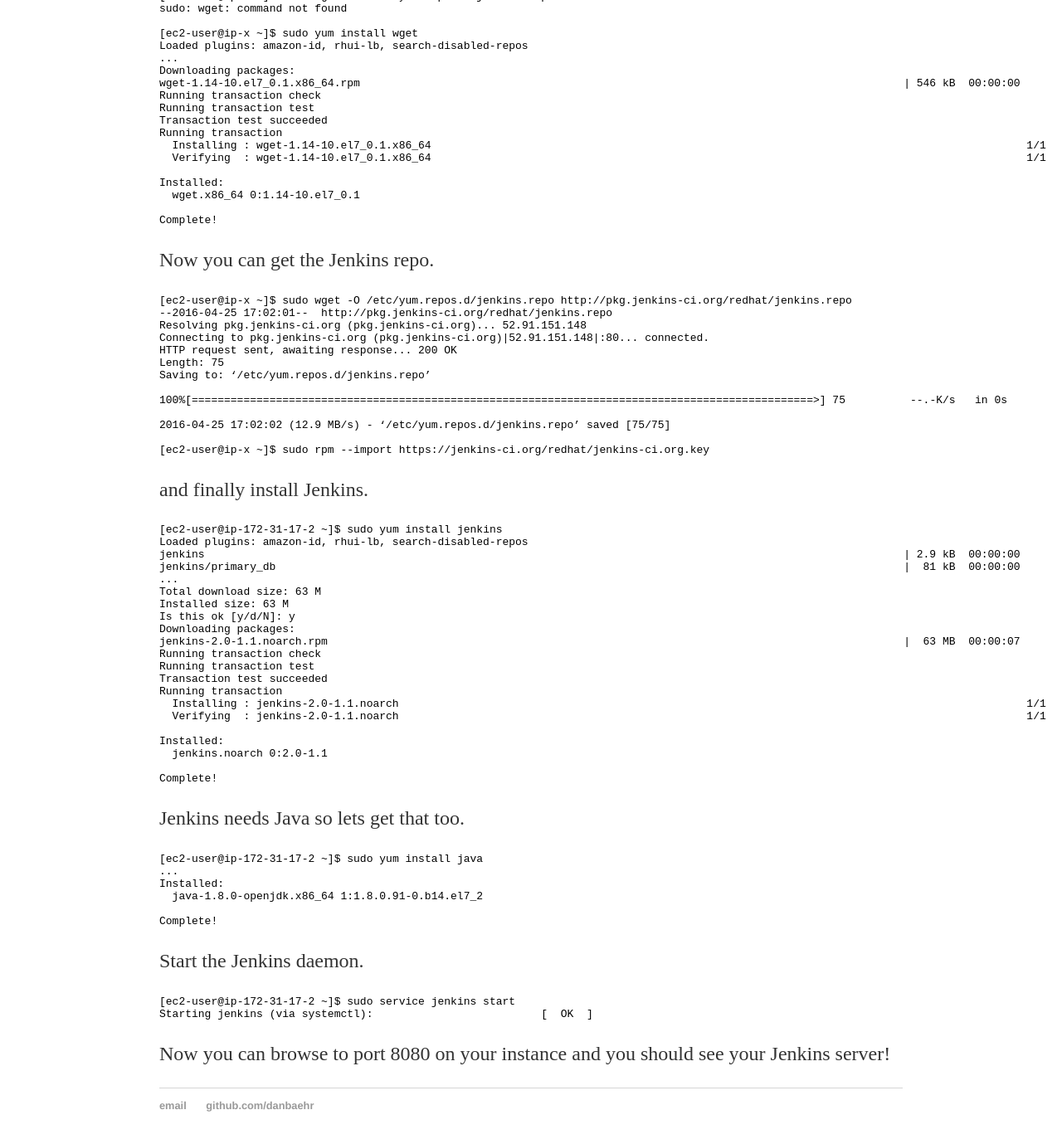
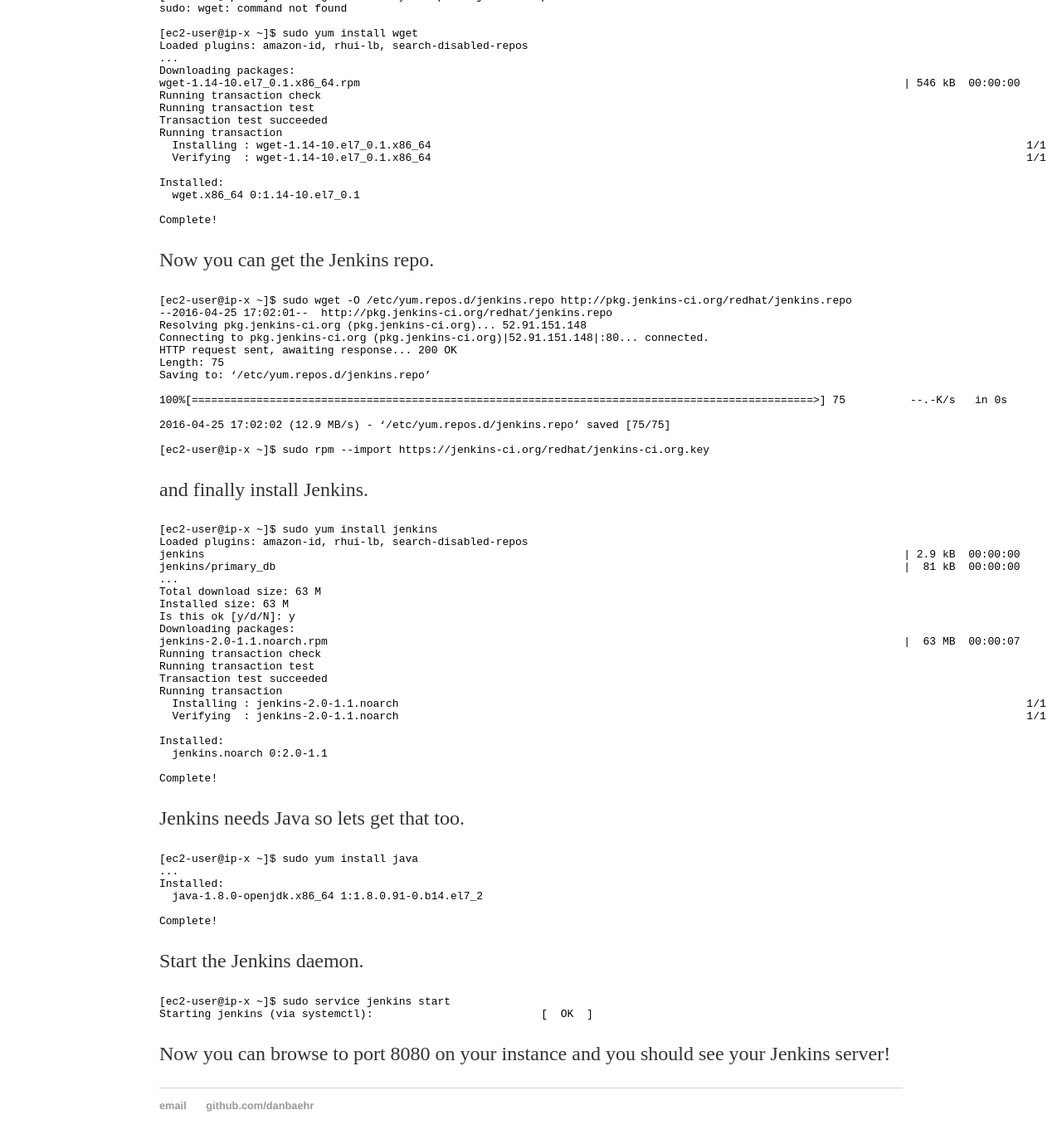
Before and after one commit to danbaehr/danbaehr.github.io, a Jekyll site: the page built from _posts/2016-04-29-Jenkins-on-a-RHEL-EC2-instance.md, in a window 1280 px wide and 1400 px high, scrolled down 2587 px. Shown: the top 1379 px of the window at 83% size. Built offline with Jekyll 4.4.1, drawn with Linux system fonts in a browser that asks for light colours.

Commit message:
blog update

````diff
--- a/_posts/2016-04-29-Jenkins-on-a-RHEL-EC2-instance.md
+++ b/_posts/2016-04-29-Jenkins-on-a-RHEL-EC2-instance.md
@@ -66,7 +66,7 @@
 and finally install Jenkins.
 
 ```bash
-[ec2-user@ip-172-31-17-2 ~]$ sudo yum install jenkins
+[ec2-user@ip-x ~]$ sudo yum install jenkins
 Loaded plugins: amazon-id, rhui-lb, search-disabled-repos
 jenkins                                                                                                            | 2.9 kB  00:00:00
 jenkins/primary_db                                                                                                 |  81 kB  00:00:00
@@ -92,7 +92,7 @@
 Jenkins needs Java so lets get that too.
 
 ```bash
-[ec2-user@ip-172-31-17-2 ~]$ sudo yum install java
+[ec2-user@ip-x ~]$ sudo yum install java
 ...
 Installed:
   java-1.8.0-openjdk.x86_64 1:1.8.0.91-0.b14.el7_2
@@ -103,7 +103,7 @@
 Start the Jenkins daemon.
 
 ```bash
-[ec2-user@ip-172-31-17-2 ~]$ sudo service jenkins start
+[ec2-user@ip-x ~]$ sudo service jenkins start
 Starting jenkins (via systemctl):                          [  OK  ]
 ```
 
````
